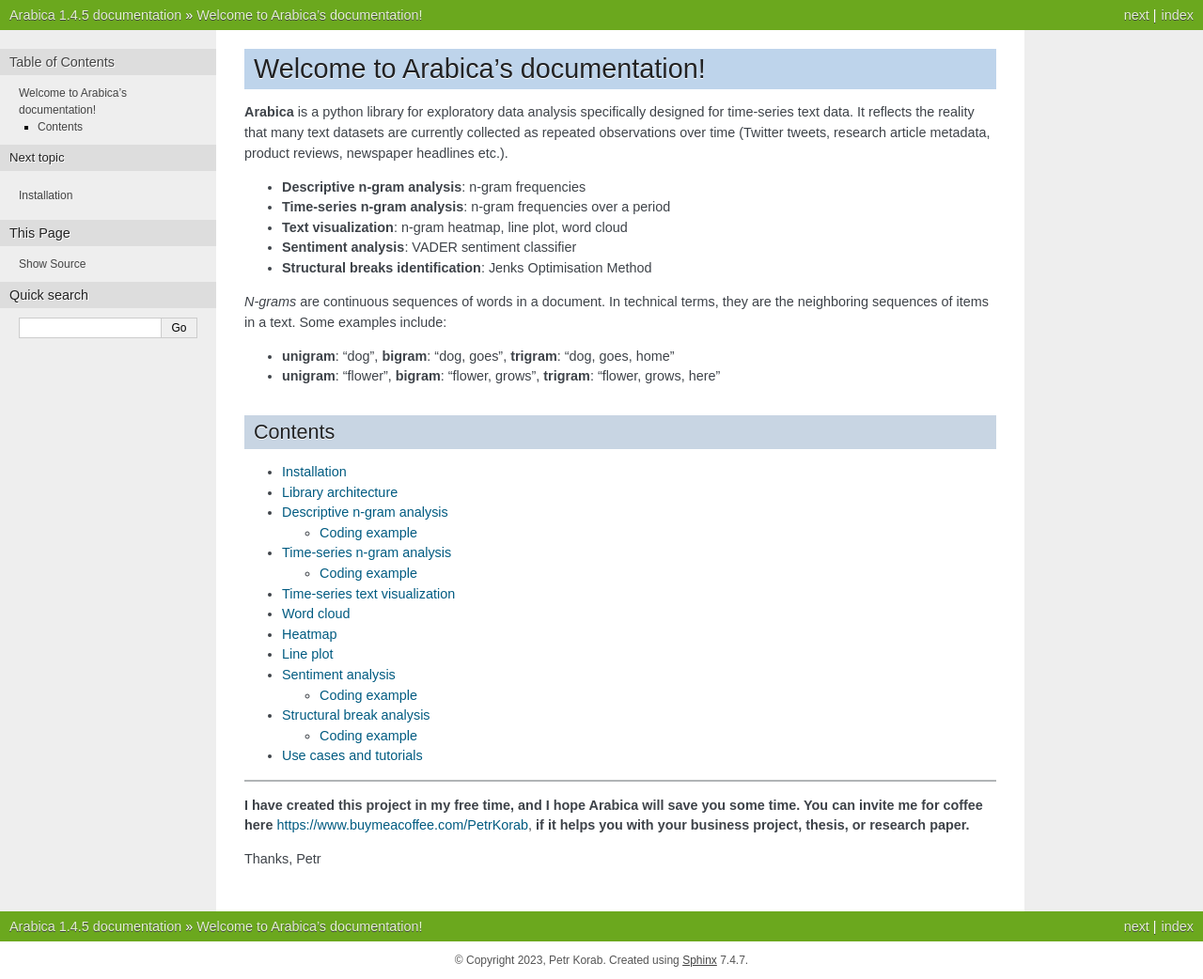
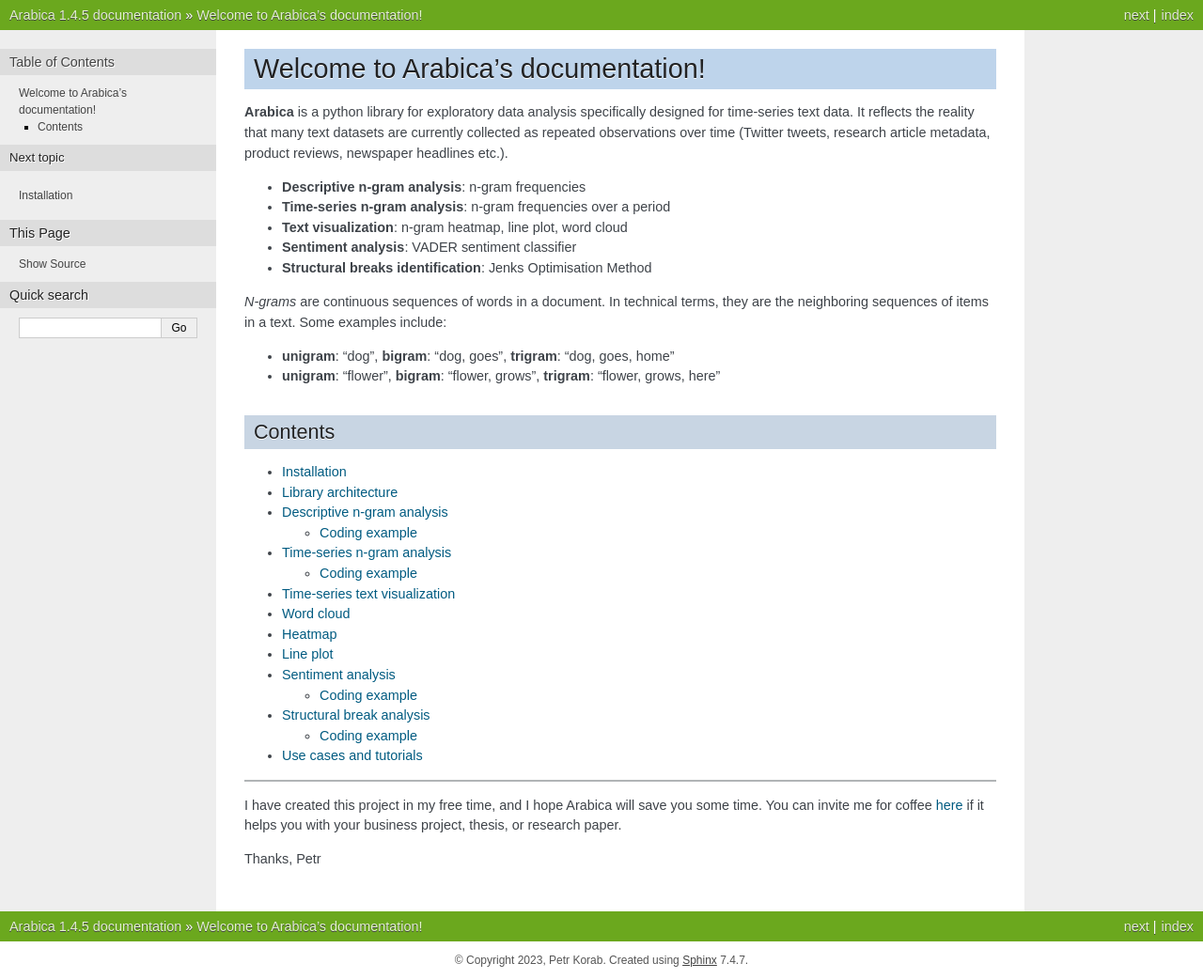
Before and after one commit to PetrKorab/Arabica, a Sphinx documentation site: the page built from docs/source/index.rst, in a window 1280 px wide. Shown: the whole page at 94% size. Built offline with Sphinx 7.4.7, drawn with Linux system fonts in a browser that asks for light colours; pages that are not in the unit, such as notebooks, are missing from menus.

Commit message:
Update index.rst

```diff
--- a/docs/source/index.rst
+++ b/docs/source/index.rst
@@ -42,6 +42,7 @@
 ------
 
 
-**I have created this project in my free time, and I hope Arabica will save you some time. You can invite me for coffee here** https://www.buymeacoffee.com/PetrKorab, **if it helps you with your business project, thesis, or research paper.**
+I have created this project in my free time, and I hope Arabica will save you some time. You can invite me for coffee   `here <https://www.buymeacoffee.com/PetrKorab>`_ if it helps you with your business project, thesis, or research paper.
+
 
 Thanks, Petr
```
